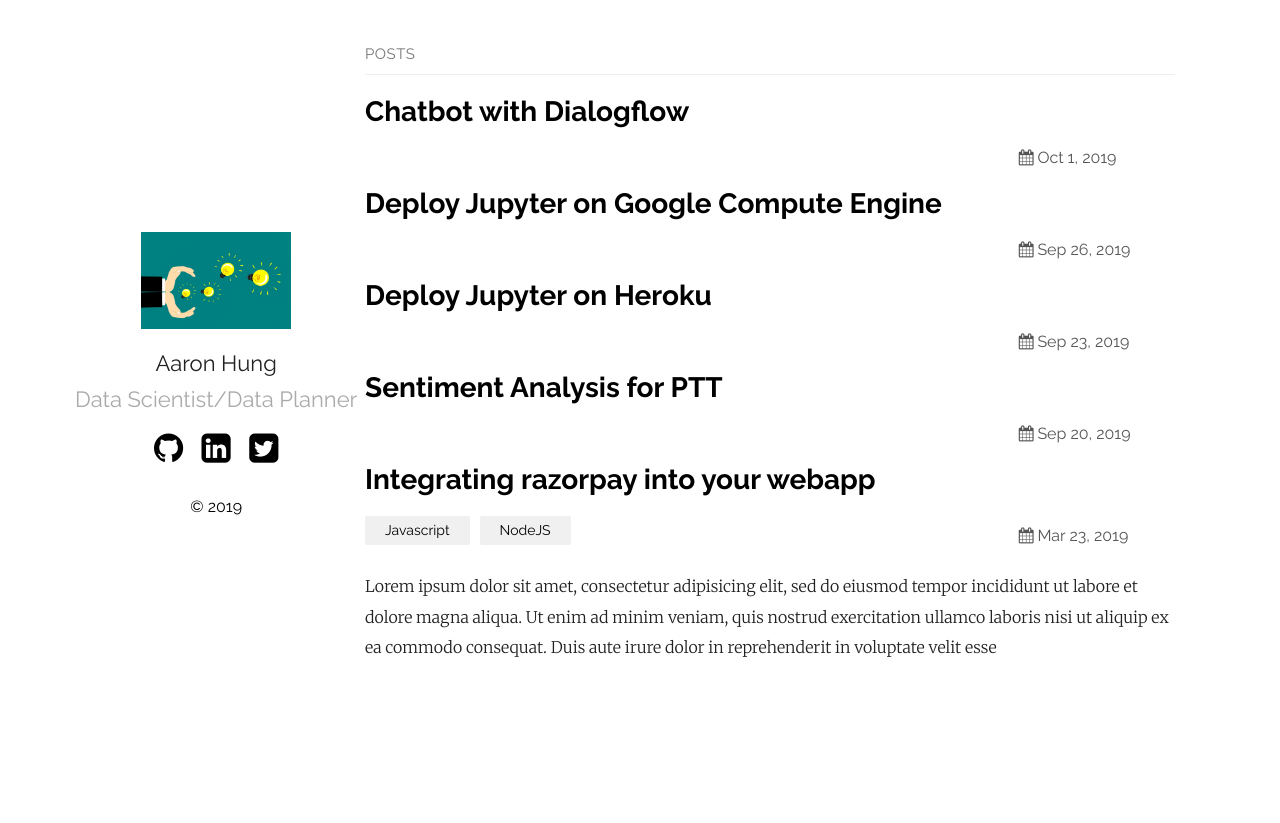
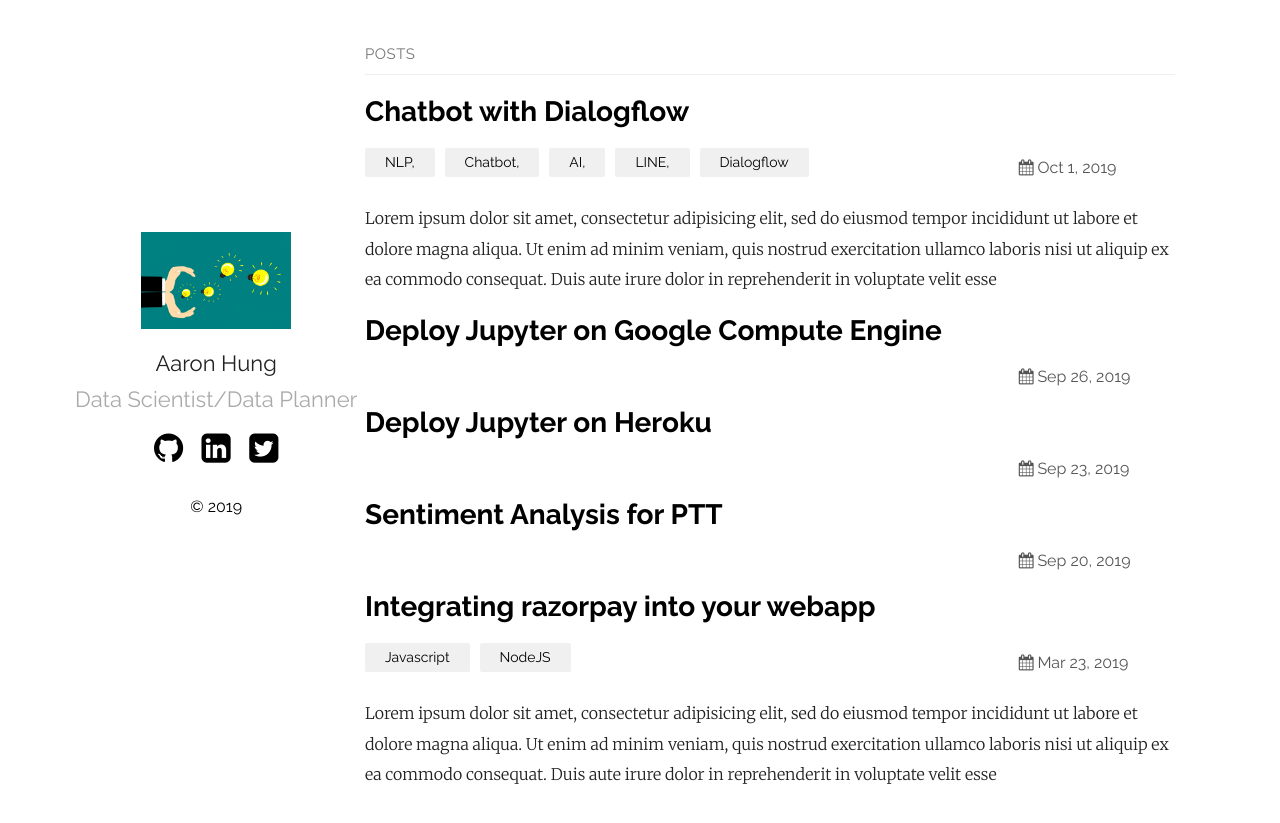
Before and after one commit to aaronhung215/Aaron_BigData-AI, a Jekyll site: the page built from index.md, in a window 1280 px wide. Shown: the top 823 px of the page. Built offline with Jekyll 4.4.1, drawn with Linux system fonts in a browser that asks for light colours.

Commit message:
modify layout

```diff
--- a/_posts/2019-10-01-Chatbot-with-Dialogflow.md
+++ b/_posts/2019-10-01-Chatbot-with-Dialogflow.md
@@ -2,11 +2,10 @@
 layout: post
 title: Chatbot with Dialogflow
 date: 2019-10-01
-excerpt: ""
-tags: NLP, Chatbot, AI, LINE, Dialogflow
+categories: NLP, Chatbot, AI, LINE, Dialogflow
 comments: true
 ---
-# Chatbot with Dialogflow
+Lorem ipsum dolor sit amet, consectetur adipisicing elit, sed do eiusmod tempor incididunt ut labore et dolore magna aliqua. Ut enim ad minim veniam, quis nostrud exercitation ullamco laboris nisi ut aliquip ex ea commodo consequat. Duis aute irure dolor in reprehenderit in voluptate velit esse
 
 1. Architecture
 * Dialogflow Conceptual Architecture
```
